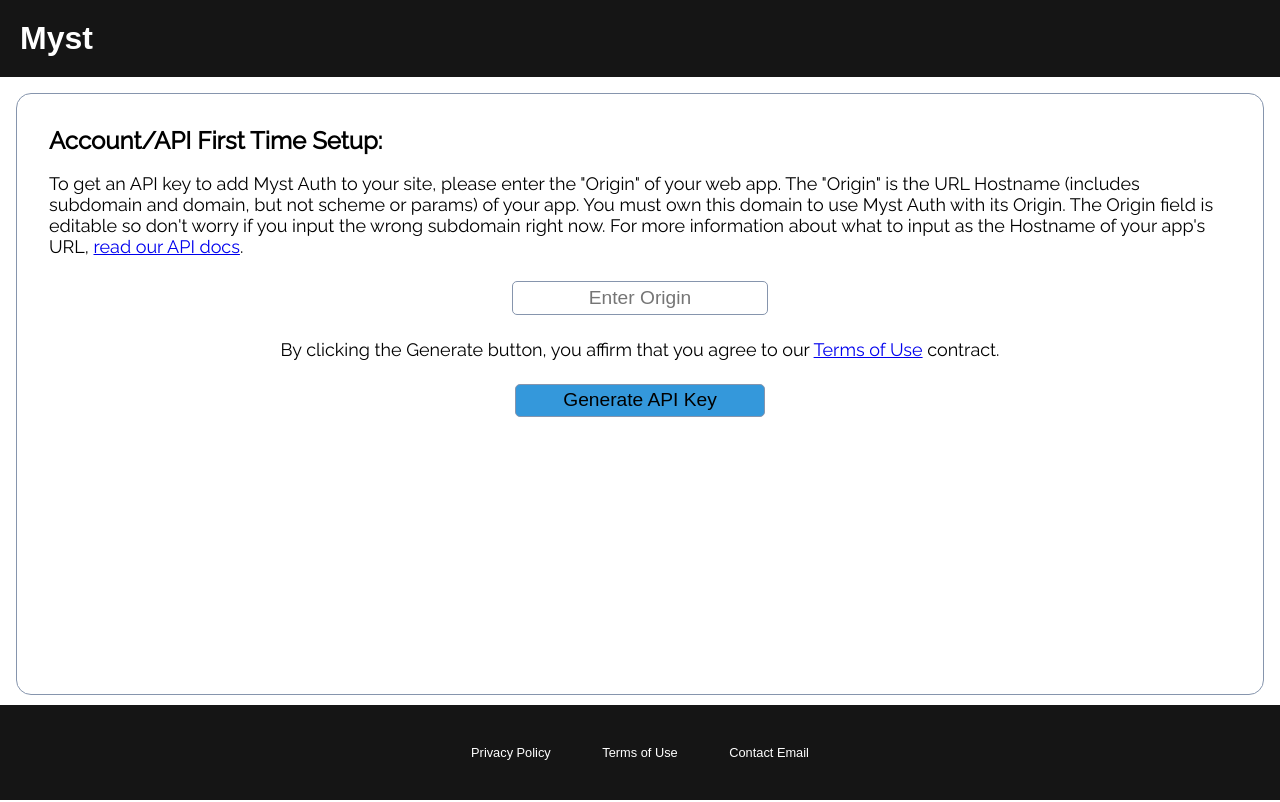
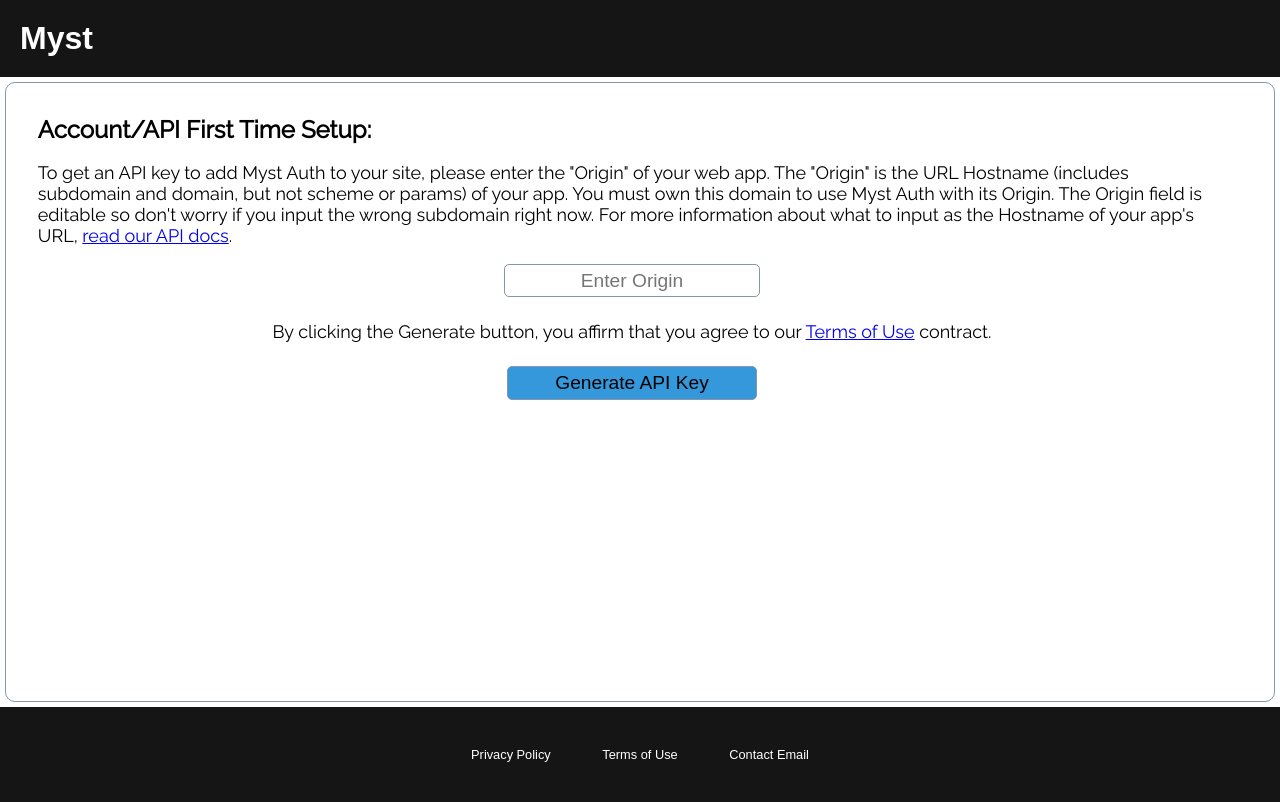
Before and after one commit to mystsec/MystAuth, a Django app: template dash/templates/dash.html in a window 1280 px wide. Run offline with Django 3.2, Linux system fonts and the light colour scheme; the template is opened without the code that fills it, so the values that code supplies are empty.

Commit message:
Update dash.css

```diff
--- a/mystauth/static/dash.css
+++ b/mystauth/static/dash.css
@@ -1,5 +1,4 @@
 :root {
-  /*dark mode colors*/
   --top: #151515;
   --top_text: #fff;
   --background: #fff;
@@ -19,6 +18,7 @@
 }
 
 body {
+  position: relative;
   font-family: sans-serif;
   margin: 0;
   padding: 0;
@@ -39,17 +39,18 @@ body {
 }
 
 .content {
+  overflow-x: scroll;
   font-family: 'Raleway', sans-serif;
   font-size: large;
-  margin: 1rem;
+  margin: 0.3rem;
   padding: 1rem;
-  height: calc(100vh - 232px);
+  padding-right: 2rem;
   border-style: solid;
   border-width: 1px 1px 1px 1px;
-  border-radius: 15px 15px 15px 15px;
+  border-radius: 10px 10px 10px 10px;
   border-color: var(--border_clr);
   background-color: var(--background);
-  overflow-y: scroll;
+  height: calc(100vh - 214px);
 }
 
 .content h1 {
@@ -61,7 +62,7 @@ body {
   margin-inline: 1rem;
 }
 
-#api_key {
+#new-key {
   margin-right: 2rem;
 }
 
@@ -76,7 +77,8 @@ body {
 .content form input {
   text-align: center;
   margin: 0 auto;
-  margin-block: 1.5rem;
+  margin-top: 0.5rem;
+  margin-bottom: 1.5rem;
   display: block;
   padding-block: 0.3rem;
   font-size: 1.2rem;
@@ -114,41 +116,20 @@ body {
   height: 20px;
 }
 
-#data p strong {
+.content p strong {
   color: var(--link);
 }
 
-#data button {
-  margin: 0 auto;
-  margin-block: 1.5rem;
-  padding-block: 0.3rem;
-  font-size: 1.2rem;
-  width: 250px;
-  display: block;
-  background-color: var(--btn);
-  border: 1px;
-  border-style: solid;
-  border-radius: 5px;
-  border-color: var(--border_clr);
-  color: var(--btn_text);
-  cursor: pointer;
-}
-
-#data button:hover {
-  background-color: var(--btn_hover);
-}
-
-#notif[success="false"] {
+.notif[success="false"] {
   color: var(--link);
 }
 
-#notif[success="true"] {
+.notif[success="true"] {
   color: var(--success);
 }
 
 footer {
   position: absolute;
-  bottom: 0px;
   width: 100%;
   margin-top: auto;
   padding-block: 1.5rem;
```
